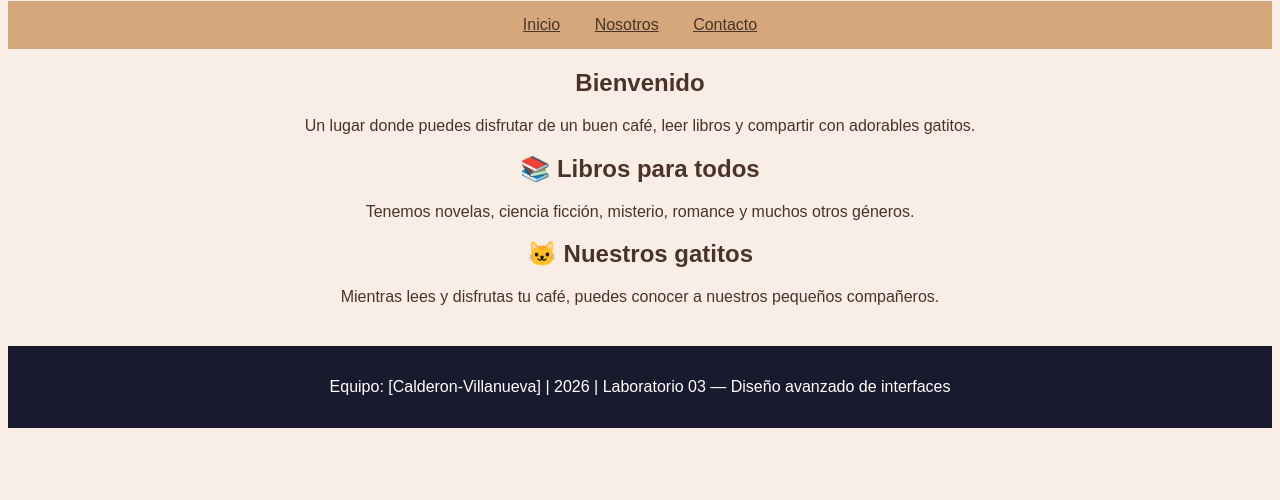
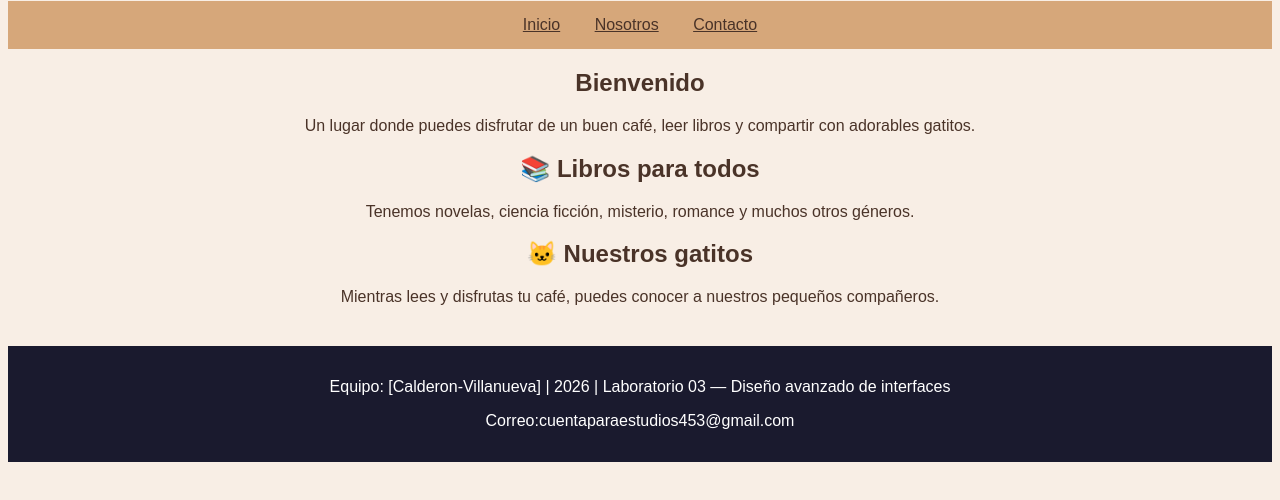
Before and after one commit to cuentaparaestudios453-ops/lab-git-sem03-invertido, a plain HTML site: page index.html in a window 1280 px wide. Shown: the part 80-580 px from the top of the page. Drawn offline with Linux system fonts and the light colour scheme.

Commit message:
fix: agrega correo en footer

```diff
--- a/index.html
+++ b/index.html
@@ -24,6 +24,7 @@
 
     <footer style="background:#1a1a2e;color:white;text-align:center;padding:16px;margin-top:40px">
     <p>Equipo: [Calderon-Villanueva] | 2026 | Laboratorio 03 — Diseño avanzado de interfaces</p>
+    <p>Correo:cuentaparaestudios453@gmail.com</p>
     </footer>
 
 </body>
```
